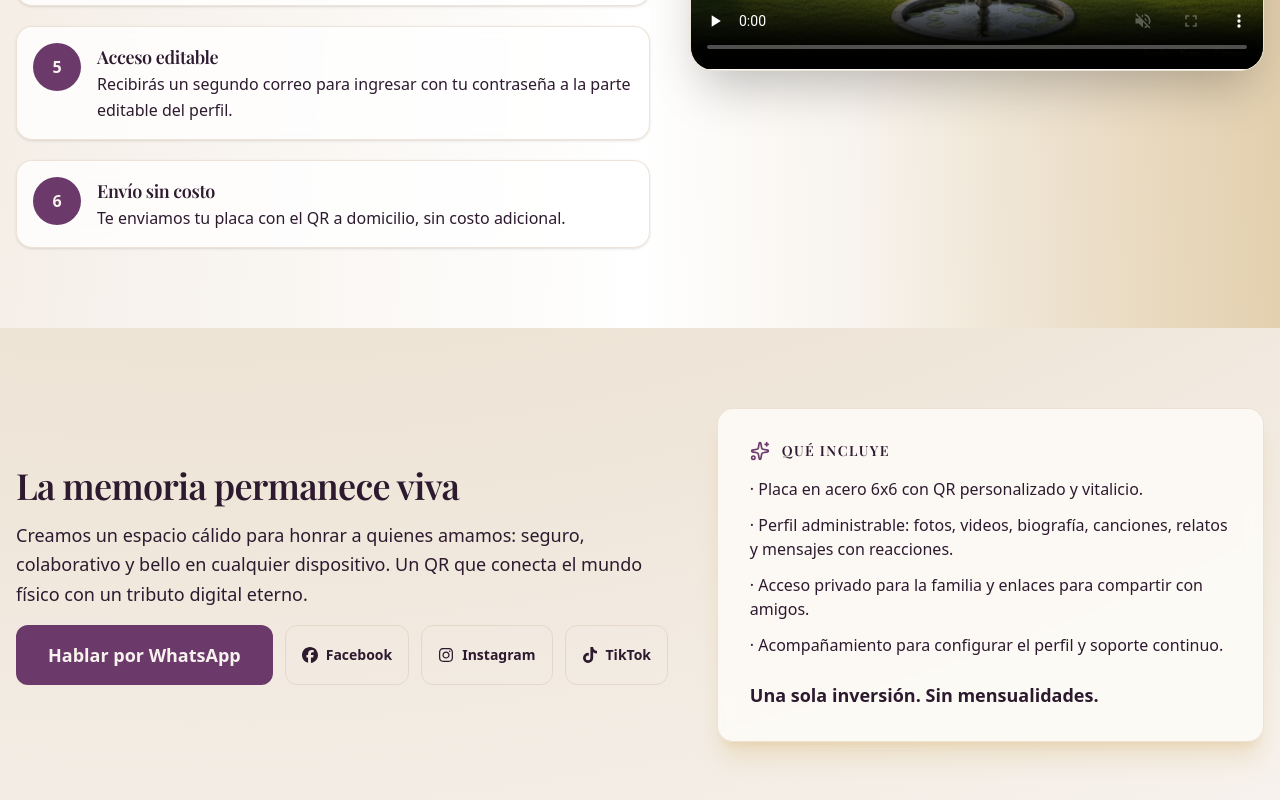
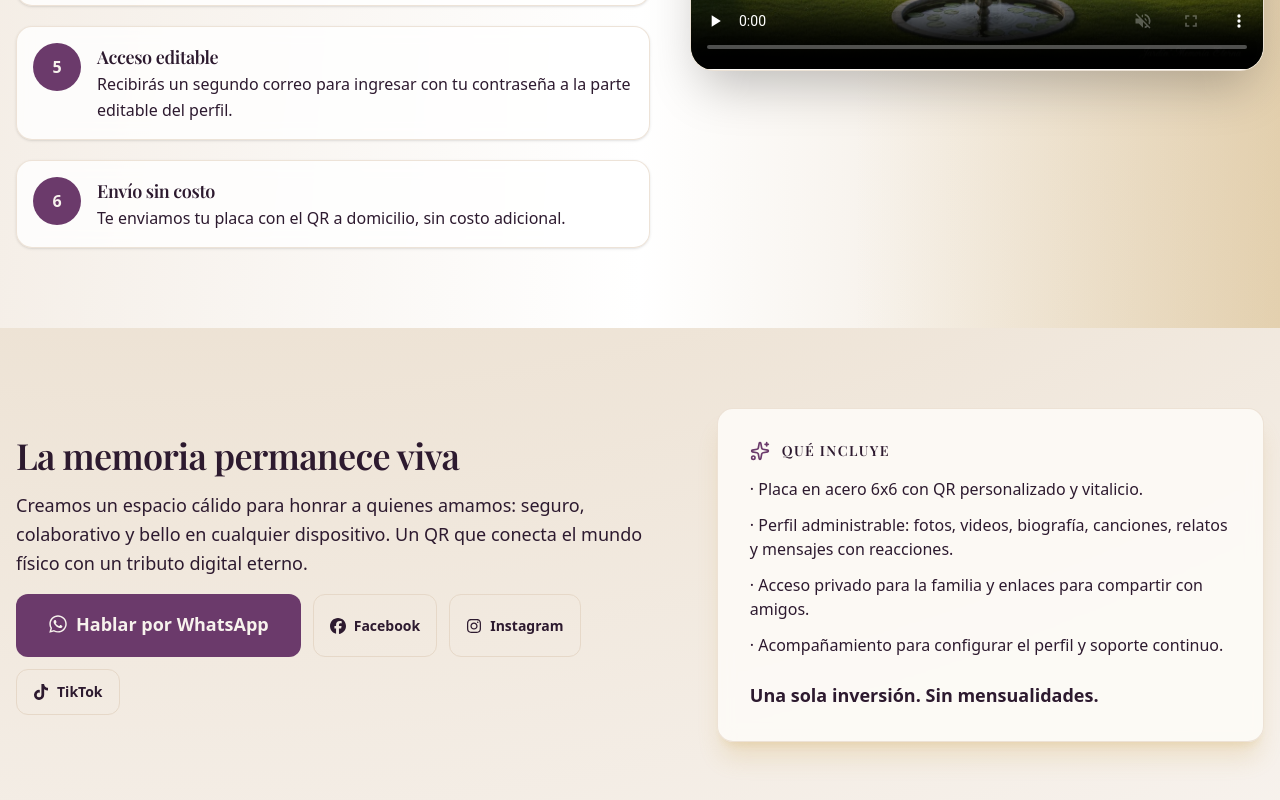
Before and after one commit to SantiagoClavijoSoto/memorias_qr, a React (Vite) app: page / in a window 1280 px wide. Shown: the part 2183-2983 px from the top of the page. Built offline with nearby package versions, Linux system fonts and the light colour scheme; grey boxes are pictures that could not be loaded.

Commit message:
chore: add whatsapp icon to footer CTA

```diff
--- a/src/features/home/components/ClosingSection.tsx
+++ b/src/features/home/components/ClosingSection.tsx
@@ -1,5 +1,6 @@
 import React from "react";
 import { Sparkles } from "lucide-react";
+import { FaWhatsapp } from "react-icons/fa6";
 import { Button } from "../../../components/ui/button";
 import { Card, CardContent } from "../../../components/ui/card";
 import { includesList, socialLinks } from "../data";
@@ -20,7 +21,12 @@ const ClosingSection: React.FC = () => (
               target="_blank"
               rel="noopener noreferrer"
             >
-              <Button size="lg">Hablar por WhatsApp</Button>
+              <Button size="lg">
+                <span className="inline-flex items-center gap-2">
+                  <FaWhatsapp className="h-5 w-5" />
+                  Hablar por WhatsApp
+                </span>
+              </Button>
             </a>
             {socialLinks.map((social) => (
               <a
```
